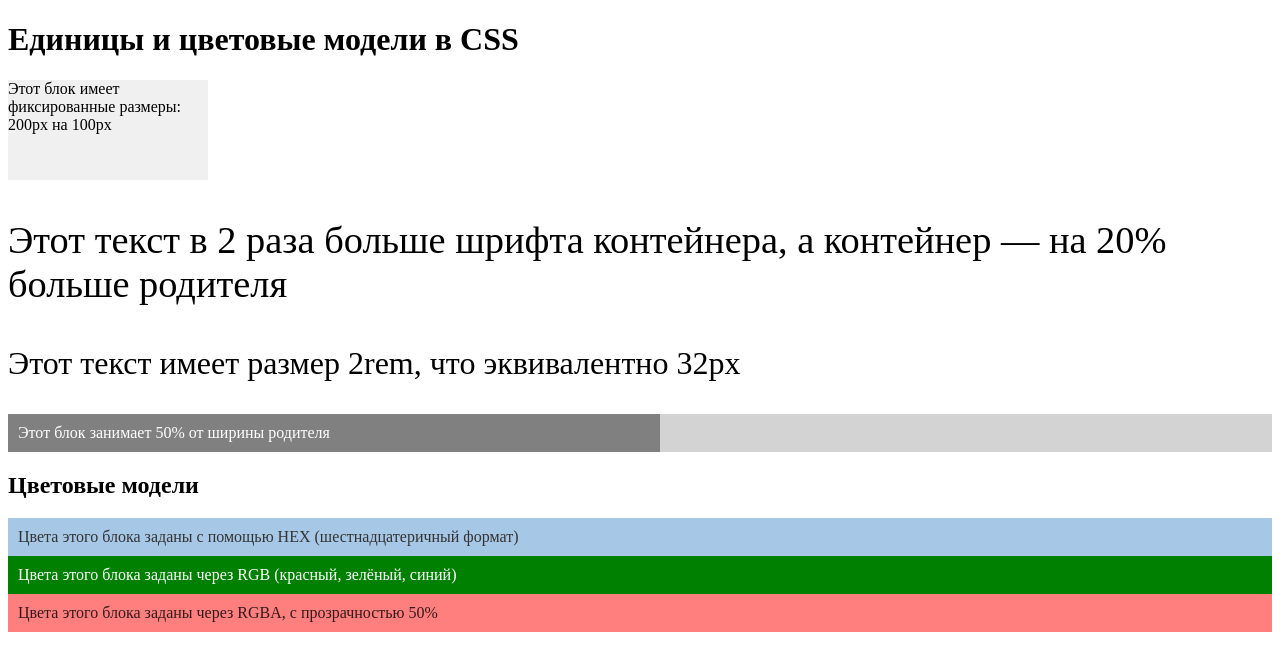
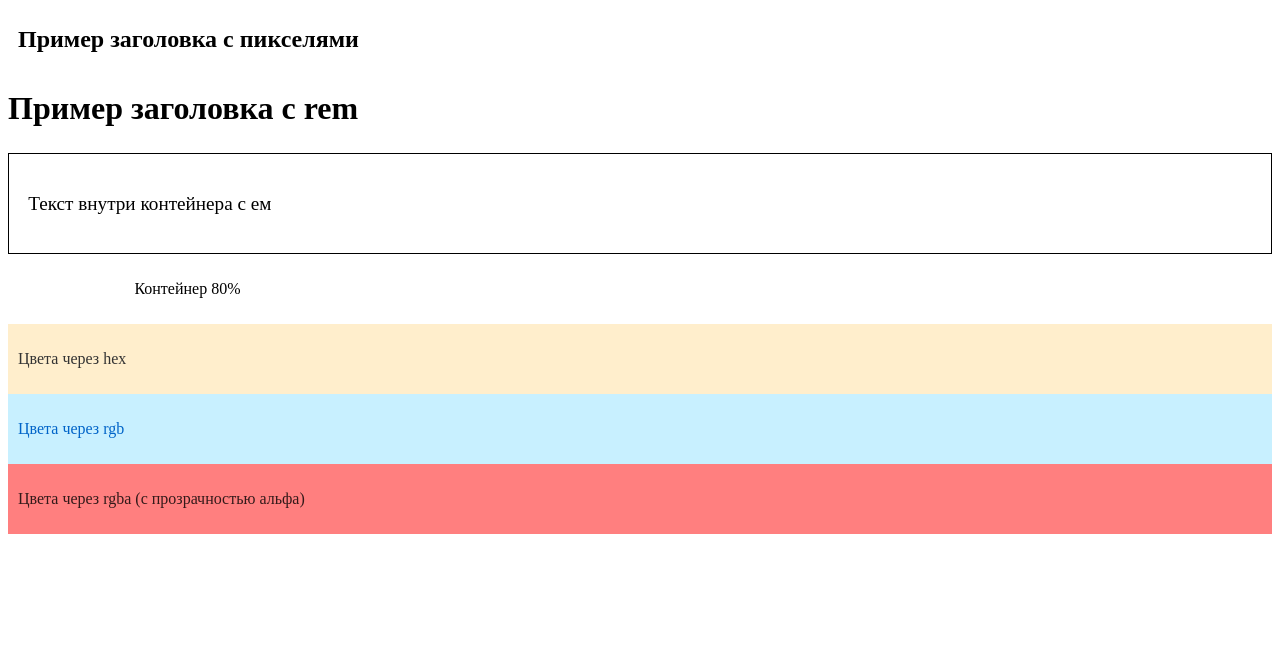
Before and after one commit to dimash-dev/html-homework, a plain HTML site: page css-units-and-colors/units.html in a window 1280 px wide. Drawn offline with Linux system fonts and the light colour scheme.

Commit message:
Переделал без ИИ

```diff
--- a/css-units-and-colors/units.css
+++ b/css-units-and-colors/units.css
@@ -1,65 +1,54 @@
-/* Блок с фиксированными размерами, заданными в пикселях (px) */
-.box-px {
-  width: 200px;
-  height: 100px;
-  background-color: #f0f0f0;
-  margin-bottom: 20px;
+/* Размеры в пикселях */
+h1 {
+    font-size: 24px;
+    padding: 10px;
 }
 
-/* Контейнер с относительным размером шрифта, заданным в em
-   1.2em означает 120% от размера шрифта родителя */
-.container-em {
-  font-size: 1.2em;
+/* Размеры в rem, относительно html */
+html {
+    font-size: 16px; /* 1rem = 16px */
 }
 
-/* Внутри контейнера увеличиваем размер текста ещё в 2 раза
-   2em от 1.2em = 2.4em от родителя */
-.container-em p {
-  font-size: 2em;
+h2 {
+    font-size: 2rem; /* 32px */
 }
 
-/* Устанавливаем базовый размер шрифта на корневом элементе html */
-html {
-  font-size: 16px;
+/* Контейнер с размерами в em */
+.em {
+    font-size: 1.2em;
+    padding: 1em;
+    border: 1px solid black;
 }
 
-/* Используем rem — это относительный размер от html.
-   2rem = 2 * 16px = 32px */
-.text-rem {
-  font-size: 2rem;
+.em p {
+    font-size: 1em; /* относительно контейнера */
 }
 
-/* Родительский блок со 100% шириной */
-.parent {
-  width: 100%;
-  background-color: lightgray;
+/* ширина в % */
+.percent {
+    width: 80%;
+    margin: auto;
+    padding: 10px;
+    background-color: white;
 }
 
-/* Дочерний блок занимает 50% от ширины родителя */
-.child {
-  width: 50%;
-  background-color: gray;
-  color: white;
-  padding: 10px;
+/* цвета через hex */
+.hex {
+    background-color: #ffeecc;
+    color: #333333;
+    padding: 10px;
 }
 
-/* Цвет текста и фона задан с помощью шестнадцатеричной системы (HEX) */
-.hex-color {
-  color: #333333;
-  background-color: #a7c7e7;
-  padding: 10px;
+/* цвета через rgb */
+.rgb {
+    background-color: rgb(200, 240, 255);
+    color: rgb(0, 100, 200);
+    padding: 10px;
 }
 
-/* Цвета заданы через модель RGB (красный, зелёный, синий) */
-.rgb-color {
-  color: rgb(255, 255, 255); /* белый текст */
-  background-color: rgb(0, 128, 0); /* зелёный фон */
-  padding: 10px;
+/* цвета через rgba */
+.rgba {
+    background-color: rgba(255, 0, 0, 0.5);
+    color: rgba(0, 0, 0, 0.8);
+    padding: 10px;
 }
-
-/* Цвета заданы через модель RGBA, где A — прозрачность (alpha) */
-.rgba-color {
-  color: rgba(0, 0, 0, 0.8); /* почти чёрный текст с прозрачностью */
-  background-color: rgba(255, 0, 0, 0.5); /* красный фон, 50% прозрачности */
-  padding: 10px;
-}
--- a/css-units-and-colors/units.html
+++ b/css-units-and-colors/units.html
@@ -1,40 +1,34 @@
 <!DOCTYPE html>
-<html lang="ru">
+<html lang="en">
 <head>
-  <meta charset="UTF-8" />
-  <title>Единицы и цветовые модели в CSS</title>
-  <link rel="stylesheet" href="units.css" />
+  <meta charset="UTF-8">
+  <meta name="viewport" content="width=device-width, initial-scale=1.0">
+  <title>Document</title>
+  <link rel="stylesheet" href="units.css">
 </head>
 <body>
+  <h1>Пример заголовка с пикселями</h1>
 
-  <h1>Единицы и цветовые модели в CSS</h1>
+  <h2>Пример заголовка с rem</h2>
 
-  <!-- Пример блока с размерами в пикселях (px) -->
-  <div class="box-px">Этот блок имеет фиксированные размеры: 200px на 100px</div>
-
-  <!-- Пример блока, где размер шрифта задан через em -->
-  <div class="container-em">
-    <p>Этот текст в 2 раза больше шрифта контейнера, а контейнер — на 20% больше родителя</p>
+  <div class="em">
+    <p>Текст внутри контейнера с ем</p>
   </div>
 
-  <!-- Пример текста с использованием rem (относительно html) -->
-  <p class="text-rem">Этот текст имеет размер 2rem, что эквивалентно 32px</p>
-
-  <!-- Пример использования процентов для ширины -->
-  <div class="parent">
-    <div class="child">Этот блок занимает 50% от ширины родителя</div>
+  <div class="percent">
+    <p>Контейнер 80%</p>
   </div>
 
-  <h2>Цветовые модели</h2>
+  <div class="hex">
+    <p>Цвета через hex</p>
+  </div>
 
-  <!-- Пример использования HEX -->
-  <div class="hex-color">Цвета этого блока заданы с помощью HEX (шестнадцатеричный формат)</div>
+  <div class="rgb">
+    <p>Цвета через rgb</p>
+  </div>
 
-  <!-- Пример использования RGB -->
-  <div class="rgb-color">Цвета этого блока заданы через RGB (красный, зелёный, синий)</div>
-
-  <!-- Пример использования RGBA -->
-  <div class="rgba-color">Цвета этого блока заданы через RGBA, с прозрачностью 50%</div>
-
+  <div class="rgba">
+    <p>Цвета через rgba (с прозрачностью альфа)</p>
+  </div>
 </body>
 </html>
```
